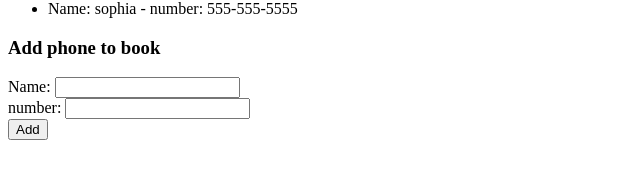
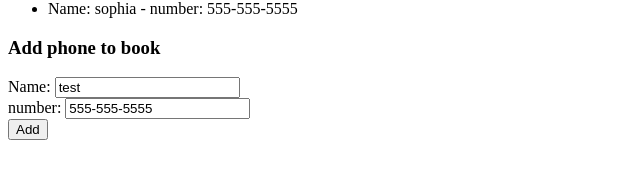
Before and after one commit to hhao99/fullstackopen, a React (Vite) app in the folder part1/phonebook/: page / in a window 1280 px wide. Shown: the part 135-304 px from the top of the page, without its empty margins (0-640 px from the left). Built offline with nearby package versions, Linux system fonts and the light colour scheme.

Commit message:
component complete with bugs

```diff
--- a/part1/phonebook/src/AddPhonebook.jsx
+++ b/part1/phonebook/src/AddPhonebook.jsx
@@ -1,12 +1,12 @@
 import { useState } from "react";
 const AddPhonebook = ({ onAdd }) => {
-  const [name, setName] = useState("");
-  const [number, setNumber] = useState("");
+  const [name, setName] = useState("test");
+  const [number, setNumber] = useState("555-555-5555");
 
   const handleAdd = () => {
     onAdd({ name, number });
-    setName("");
-    setNumber("");
+    setName("test");
+    setNumber("555-555-5555");
   };
 
   return (
--- a/part1/phonebook/src/App.jsx
+++ b/part1/phonebook/src/App.jsx
@@ -11,17 +11,14 @@ const phone_list = [
 
 function App() {
   const [books, setBooks] = useState(phone_list);
-  const [filteredBooks, setFilterBooks] = useState(books);
-  const [filter, setFilter] = useState("");
-
   const handleAdd = (book) => {
     const id = books.length ? books[books.length - 1].id + 1 : 1;
-    console.log(id, book);
+    console.log("add book", id, book);
     setBooks([...books, { id, ...book }]);
-    alert(`Added ${book.name}`);
+    console.log("added", books);
   };
 
-  return <Phonebooks books={filteredBooks} onAdd={handleAdd} />;
+  return <Phonebooks books={books} onAdd={handleAdd} />;
 }
 
 export default App;
--- a/part1/phonebook/src/PhonebookFilter.jsx
+++ b/part1/phonebook/src/PhonebookFilter.jsx
@@ -1,6 +1,6 @@
 import { useState } from "react";
 
-const PhonebookFilter = ({ onFilter, onClear }) => {
+const PhonebookFilter = ({ onFilter }) => {
   const [nameFilter, setNameFilter] = useState("");
   const handleFilter = (e) => {
     if (e.key === "Enter") {
@@ -9,13 +9,13 @@ const PhonebookFilter = ({ onFilter, onClear }) => {
     } else if (e.key === "Escape") {
       //  console.log("clear filter");
       setNameFilter("");
-      onClear(e);
+      onFilter(e);
     }
   };
 
   return (
     <div>
-      Name Filter{" "}
+      Name Filter{""}
       <input
         onKeyDown={(e) => handleFilter(e)}
         value={nameFilter}
--- a/part1/phonebook/src/Phonebooks.jsx
+++ b/part1/phonebook/src/Phonebooks.jsx
@@ -1,14 +1,21 @@
+import { useEffect, useState } from "react";
+
 import AddPhonebook from "./AddPhonebook";
 import Phonebook from "./Phonebook";
 import PhonebookFilter from "./PhonebookFilter";
-import { useState } from "react";
 const Phonebooks = ({ books, onAdd }) => {
-  const [filteredBooks, setFilteredBooks] = useState(books);
+  const [filteredBooks, setFilteredBooks] = useState([]);
+  const [filter, setFilter] = useState("");
+
+  useEffect(() => {
+    setFilteredBooks(books);
+  }, []);
   const handleFilter = (e) => {
     if (e.key === "Enter") {
+      setFilter(e.target.value);
       setFilteredBooks(
         books.filter((book) =>
-          book.name.toLowerCase().includes(e.target.value.toLowerCase())
+          book.name.toLowerCase().includes(filter.toLowerCase())
         )
       );
     }
```
